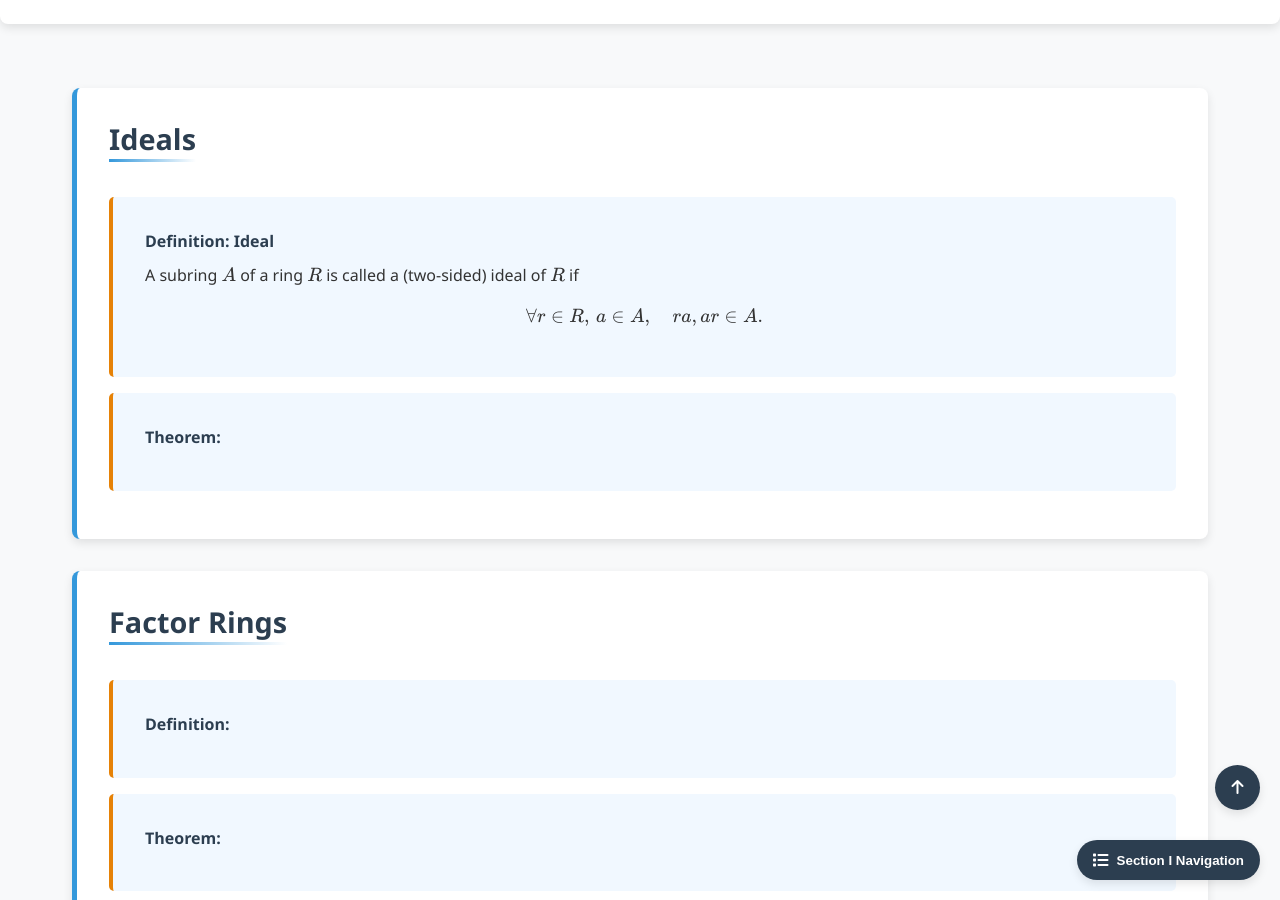
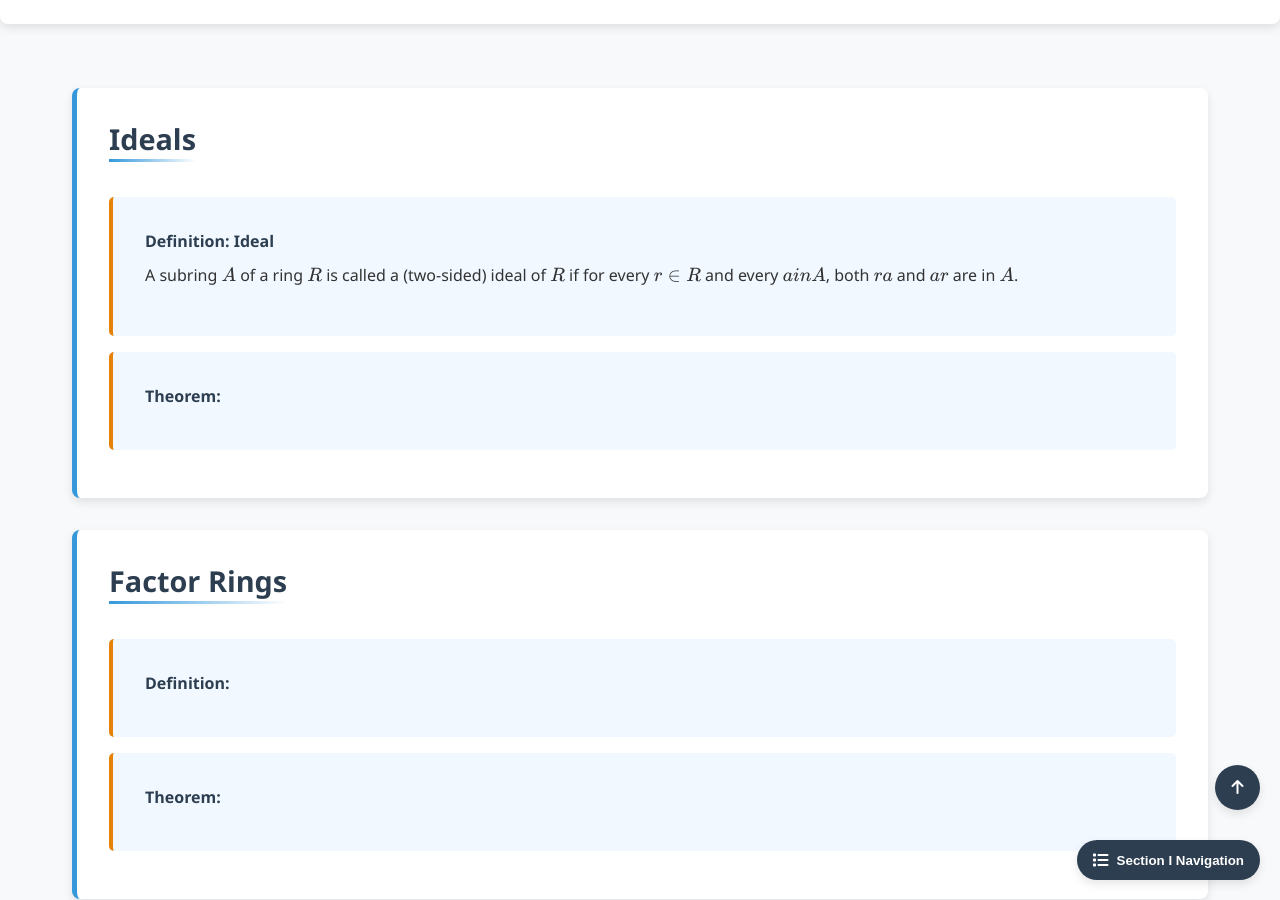
Before and after one commit to Yusukey01/yusukey01.github.io, a Jekyll site: the page built from Mathematics/Linear_algebra/ideals.html, in a window 1280 px wide and 900 px high, scrolled down 565 px. Built offline with Jekyll 4.4.1, drawn with Linux system fonts in a browser that asks for light colours.

Commit message:
start Section I -Part20

```diff
--- a/Mathematics/Linear_algebra/ideals.html
+++ b/Mathematics/Linear_algebra/ideals.html
@@ -108,10 +108,8 @@ noindex: true
                 <div class="theorem">
                     <span class="theorem-title">Definition: Ideal</span>
                     <p>
-                        A subring \(A\) of a ring \(R\) is called a (two-sided) ideal of \(R\) if
-                        \[
-                        \forall r \in R, \, a \in A, \quad ra, ar \in A.
-                        \]
+                        A subring \(A\) of a ring \(R\) is called a (two-sided) ideal of \(R\) if for every \(r \in R\) and every
+                        \(a in A\), both \(ra\) and \(ar\) are in \(A\).
                     </p>
                 </div>
 
```
